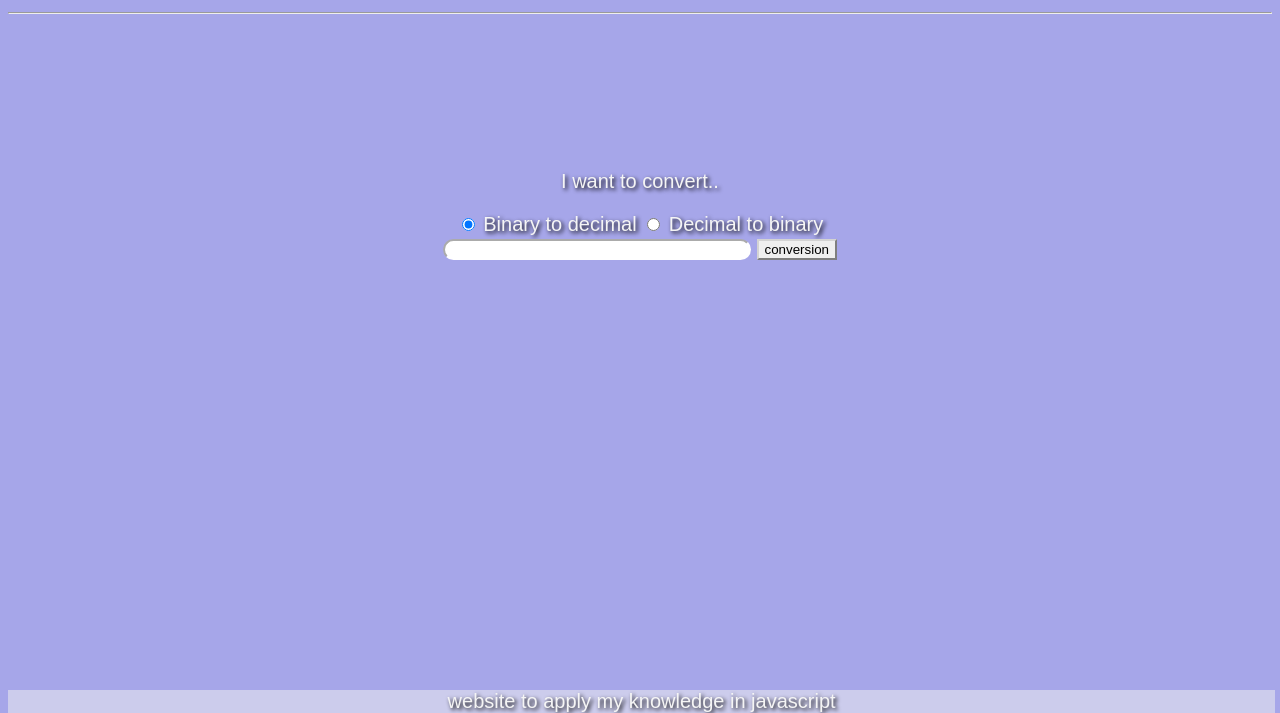
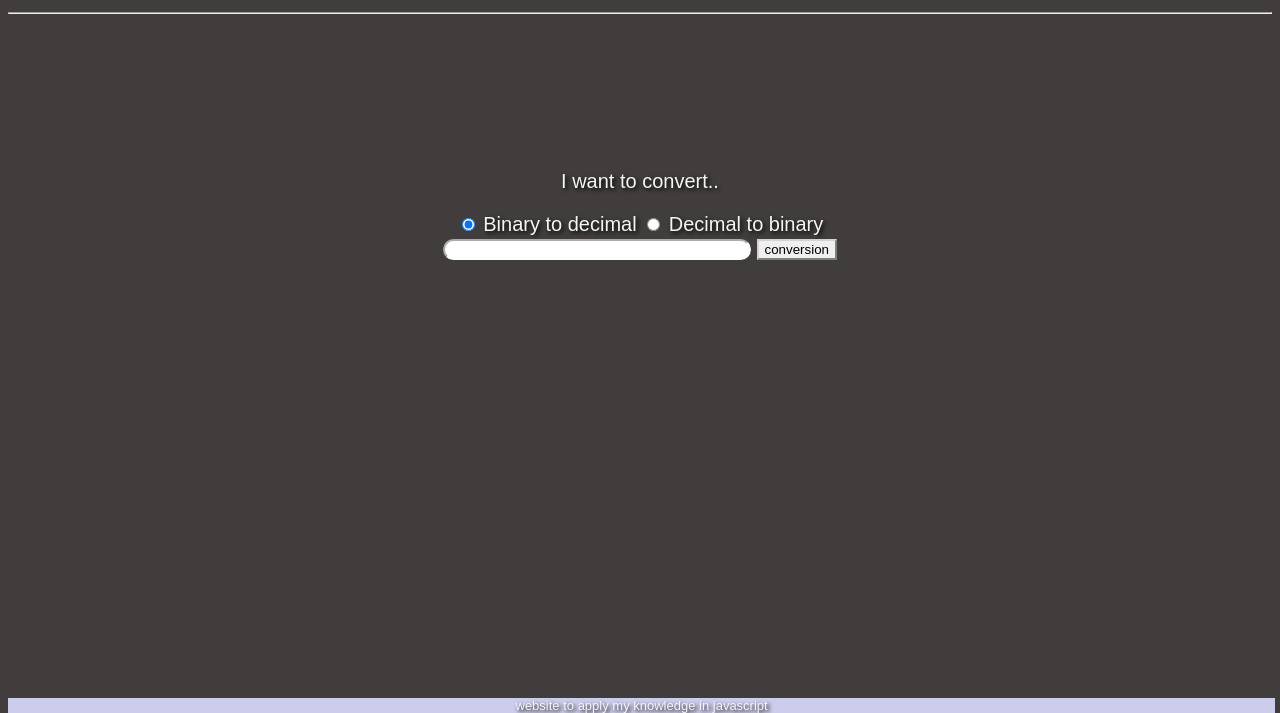
Before and after one commit to okatsuo/BinaryToDecimal, a plain HTML site: page index.html in a window 1280 px wide. Shown: the part 87-800 px from the top of the page. Drawn offline with Linux system fonts and the light colour scheme.

Commit message:
new colors and footer

```diff
--- a/index.html
+++ b/index.html
@@ -4,18 +4,22 @@
 <head>
     <meta charset="UTF-8">
     <meta name="viewport" content="width=device-width, initial-scale=1.0">
+    <link rel="shortcut icon" href="img/calculadora.jpg" type="image/x-icon">
     <title>BinaryToDecimal</title>
     <link href="style/style.css" rel="stylesheet">
     </link>
 </head>
 
 <body>
+
     <header>
         <div class="header" style="text-align: center;">
             <h1>Binary to decimal</h1>
             <hr>
         </div>
     </header>
+
+
 
     <div class="inputs">
         <div>
--- a/style/style.css
+++ b/style/style.css
@@ -1,12 +1,17 @@
 body {
-    background-color: rgb(166, 166, 233);
+
+    background-repeat: no-repeat;
+    background-color: rgb(66, 61, 61);
     color: whitesmoke;
     font: 20px Arial;
     text-shadow: black 0.1em 0.1em 0.2em;
     text-align: center;
+
 }
 
+
 .footer{
+    font-size: small;
     background-color: rgb(204, 204, 236);
     position: absolute;
     bottom: 0;
@@ -16,6 +21,7 @@ body {
 
 .inputs{
     padding-top: 10%;
+
 }
 
 #number_typed{
```
Also changed, not shown: img/calculadora.jpg (added), img/calculadora1.png (added), img/fundo.jpg (added).
